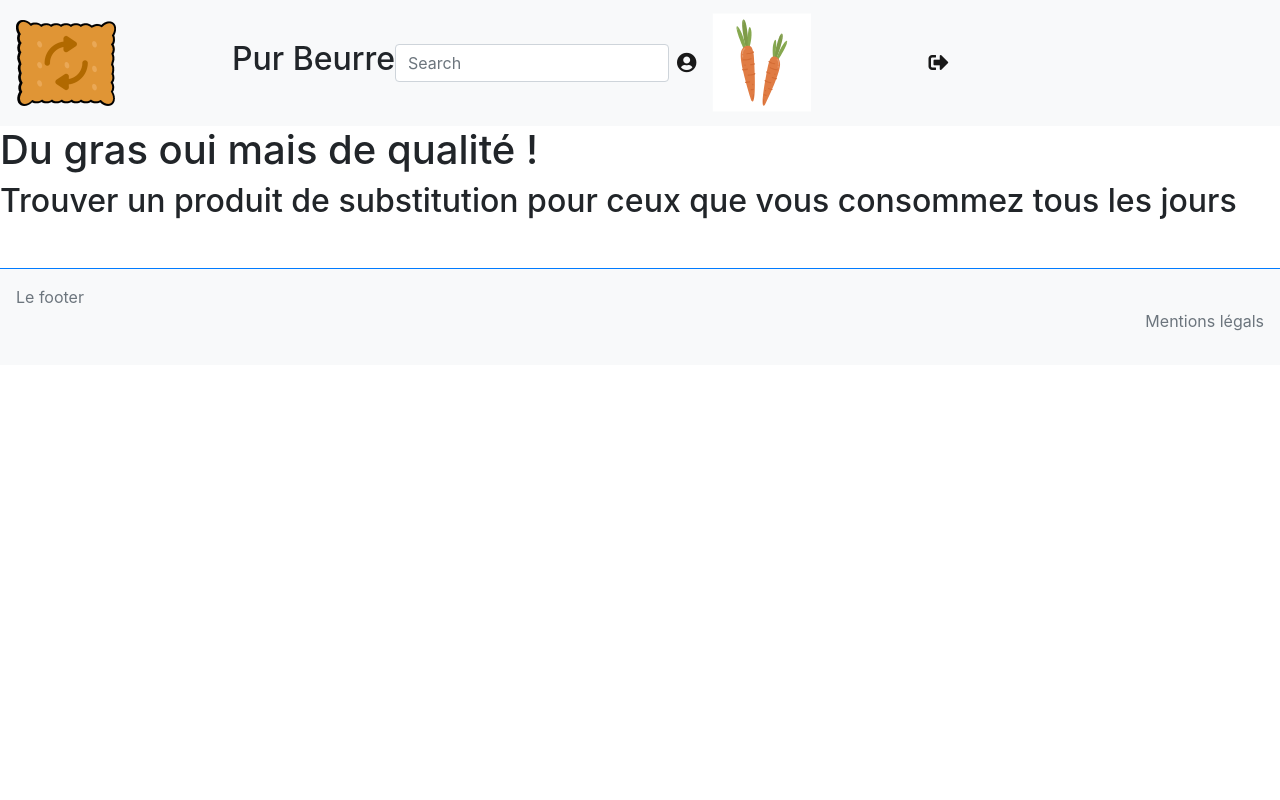
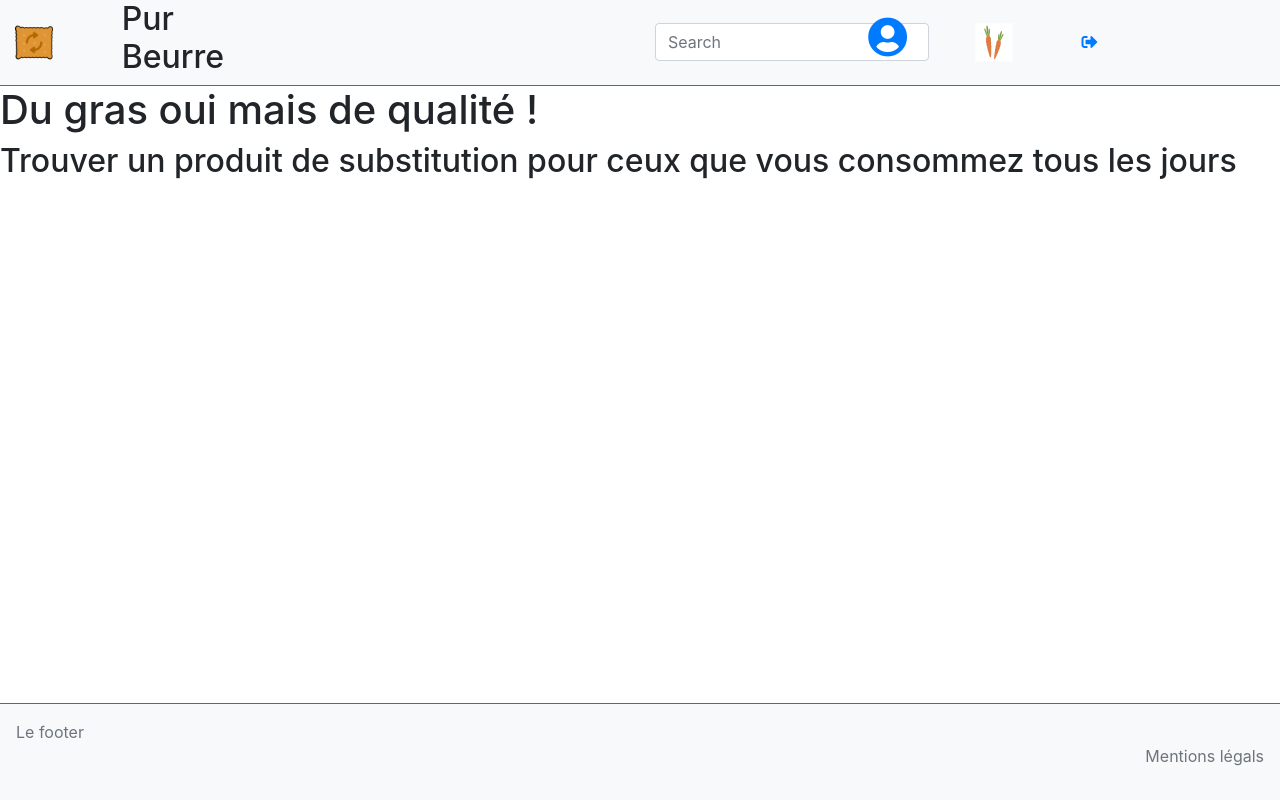
Before and after one commit to Wanbli83470/P8_ESTIVAL_THOMAS, a Django app: page /deconnexion in a window 1280 px wide. Run offline with Django 3.2, Linux system fonts and the light colour scheme; some libraries are stand-ins or nearby versions.

Commit message:
Travail front end : footer fixé et header amélioré

```diff
--- a/Pur_Beurre/P8/templates/P8/base.html
+++ b/Pur_Beurre/P8/templates/P8/base.html
@@ -17,41 +17,64 @@
 </head>
 <body>
 
+<div class="container-fluid">
+  <div class="row bg-light border-bottom border-primary">
 
-<nav class="navbar navbar-expand-sm bg-light navbar-light">
     <!-- Logo Pur Beurre -->
-  <a class="navbar-brand" href="#">
+    <div class="col-md-1 col-sm-6 align-self-center">
+      <a href="#">
         <img class="img-fluid w-50" src="{% static 'P8/images/logo.png' %}" alt="Mon image" />
       </a>
+    </div>
+
       <!-- Titre -->
-    <h2>Pur Beurre</h2>
+    <div class="col-md-1 col-sm-6 align-self-center"><h2>Pur Beurre</h2>
+    </div>
+
       <!-- Search field -->
+    <div class="col-md-2 col-sm-12 offset-md-4 align-self-center">
       <form class="form-inline">
         <input class="form-control mr-sm-2" type="search" placeholder="Search" aria-label="Search">
       </form>
+    </div>
+
       <!-- Icone mon compte -->
-  <a class="navbar-brand" href="#">
+
+  <div class="col-md-1 col-sm-12 align-self-center">
+      <a href="#">
+        <h1>
           <i class="fas fa-user-circle"></i>
+        </h1>
+
       </a>
+  </div>
+
+
 
        <!-- Icone Carottes -->
-  <a class="navbar-brand" href="#">
+  <div class="col-md-1 col-sm-12 align-self-center">
+    <a href="#">
       <img class="img-fluid img-rounded w-50" src="{% static 'P8/images/carotte.svg' %}" alt="Mon image" />
     </a>
+  </div>
+
        <!-- Icone Deconnexion -->
-  <a class="navbar-brand" href="#">
+  <div class="col-md-1 col-sm-12 align-self-center">
+    <a href="#">
       <i class="fas fa-sign-out-alt"></i>
     </a>
+  </div>
 
+  </div>
+</div>
 
-</nav>
 {% block content %}
 
 {% endblock content %}
 
      <!-- Zone footer -->
 
-<footer>
+<footer class="fixed-bottom">
   <div class="mt-5 p-3 bg-light text-muted border-top border-primary">
     <p class="text-left d-inline">Le footer</p>
     <p class="text-right">Mentions légals</p>
```
Lines whose indentation alone changed are shown as unchanged.
